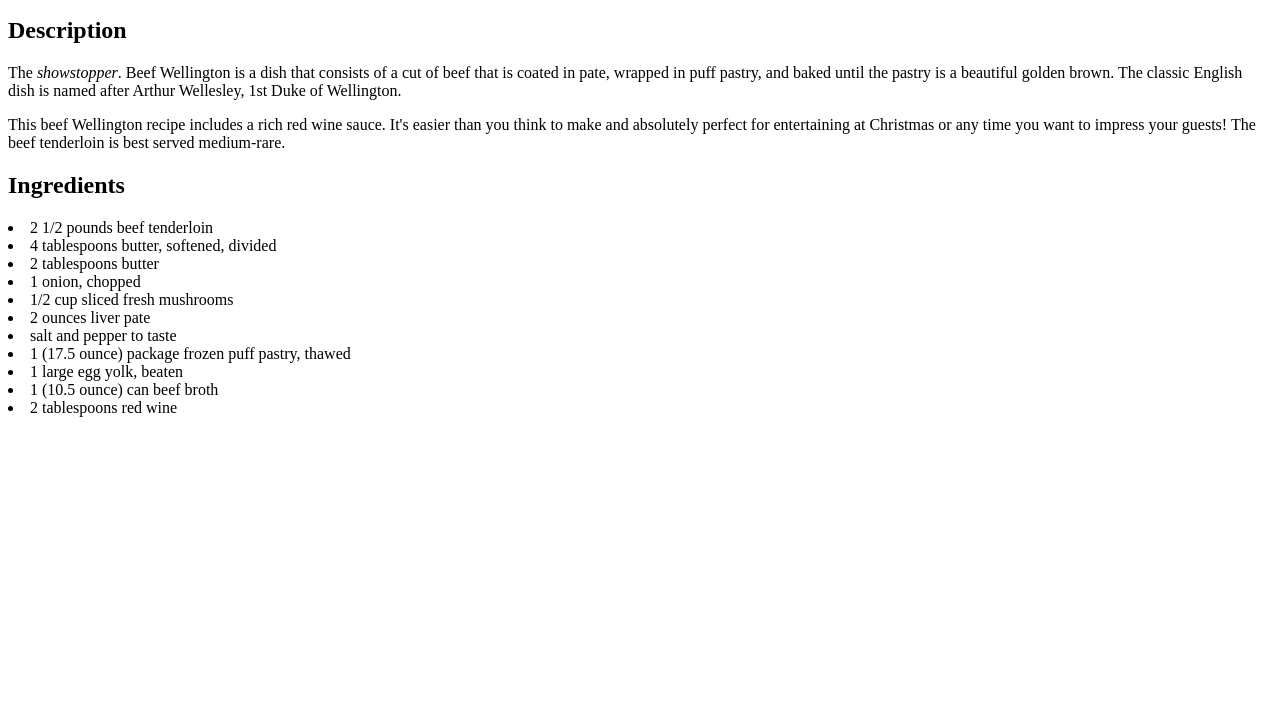
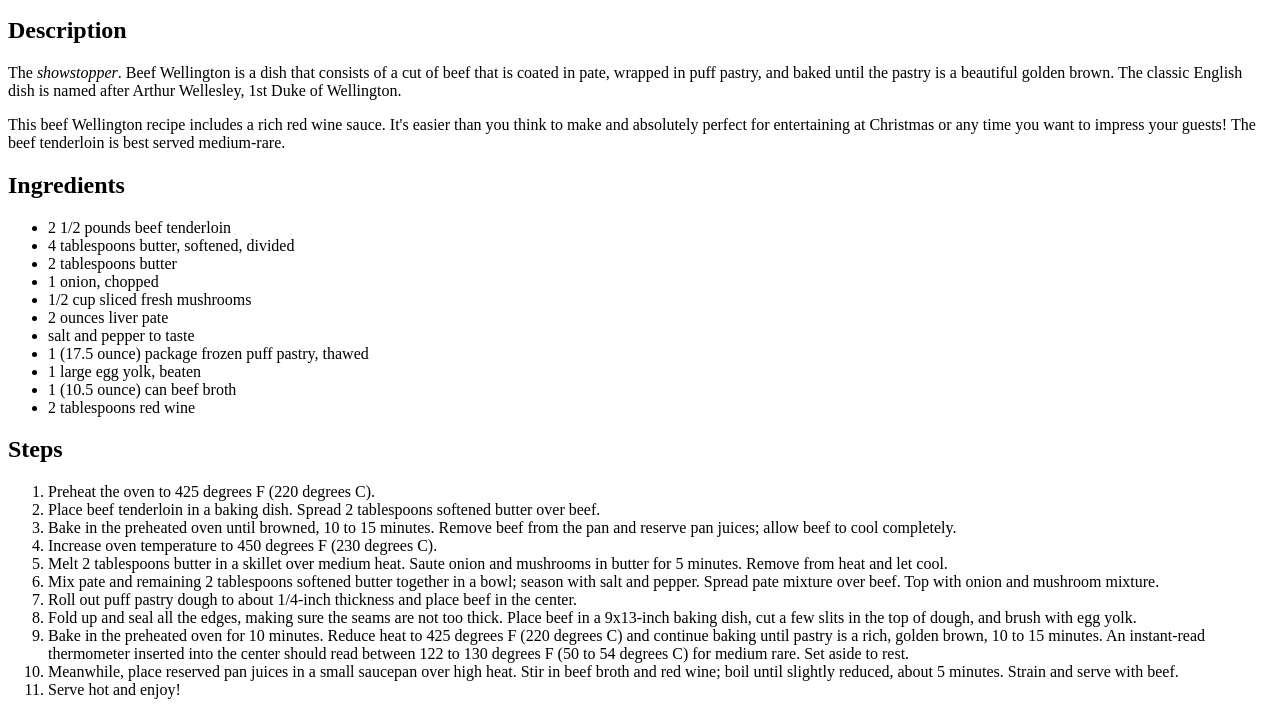
Before and after one commit to Pointricky111/odin-recipes, a plain HTML site: page recipes/wellington.html in a window 1280 px wide. Shown: the part 101-816 px from the top of the page. Drawn offline with Linux system fonts and the light colour scheme.

Commit message:
Steps
added a list of steps to complete the recipe

```diff
--- a/recipes/wellington.html
+++ b/recipes/wellington.html
@@ -12,7 +12,7 @@
                     <p>The <em>showstopper</em>. Beef Wellington is a dish that consists of a cut of beef that is coated in pate, wrapped in puff pastry, and baked until the pastry is a beautiful golden brown. The classic English dish is named after Arthur Wellesley, 1st Duke of Wellington.</p>
                     <p>This beef Wellington recipe includes a rich red wine sauce. It's easier than you think to make and absolutely perfect for entertaining at Christmas or any time you want to impress your guests! The beef tenderloin is best served medium-rare.</p>
                         <h2><strong>Ingredients</strong></h2>
-                            <uo>
+                            <ul>
                                 <li>2 1/2 pounds beef tenderloin</li>
                                 <li>4 tablespoons butter, softened, divided</li>
                                 <li>2 tablespoons butter</li>
@@ -24,7 +24,20 @@
                                 <li>1 large egg yolk, beaten</li>
                                 <li>1 (10.5 ounce) can beef broth</li>
                                 <li>2 tablespoons red wine</li>
-                            </uo>
-
+                            </ul>
+                                <h2><strong>Steps</strong></h2>
+                                    <ol>
+                                        <li>Preheat the oven to 425 degrees F (220 degrees C).</li>
+                                        <li>Place beef tenderloin in a baking dish. Spread 2 tablespoons softened butter over beef.</li>
+                                        <li>Bake in the preheated oven until browned, 10 to 15 minutes. Remove beef from the pan and reserve pan juices; allow beef to cool completely.</li>
+                                        <li>Increase oven temperature to 450 degrees F (230 degrees C).</li>
+                                        <li>Melt 2 tablespoons butter in a skillet over medium heat. Saute onion and mushrooms in butter for 5 minutes. Remove from heat and let cool.</li>
+                                        <li>Mix pate and remaining 2 tablespoons softened butter together in a bowl; season with salt and pepper. Spread pate mixture over beef. Top with onion and mushroom mixture.</li>
+                                        <li>Roll out puff pastry dough to about 1/4-inch thickness and place beef in the center.</li>
+                                        <li>Fold up and seal all the edges, making sure the seams are not too thick. Place beef in a 9x13-inch baking dish, cut a few slits in the top of dough, and brush with egg yolk.</li>
+                                        <li>Bake in the preheated oven for 10 minutes. Reduce heat to 425 degrees F (220 degrees C) and continue baking until pastry is a rich, golden brown, 10 to 15 minutes. An instant-read thermometer inserted into the center should read between 122 to 130 degrees F (50 to 54 degrees C) for medium rare. Set aside to rest.</li>
+                                        <li>Meanwhile, place reserved pan juices in a small saucepan over high heat. Stir in beef broth and red wine; boil until slightly reduced, about 5 minutes. Strain and serve with beef.</li>
+                                        <li>Serve hot and enjoy!</li>
+                                    </ol>
                 </body>
 </html>
```
